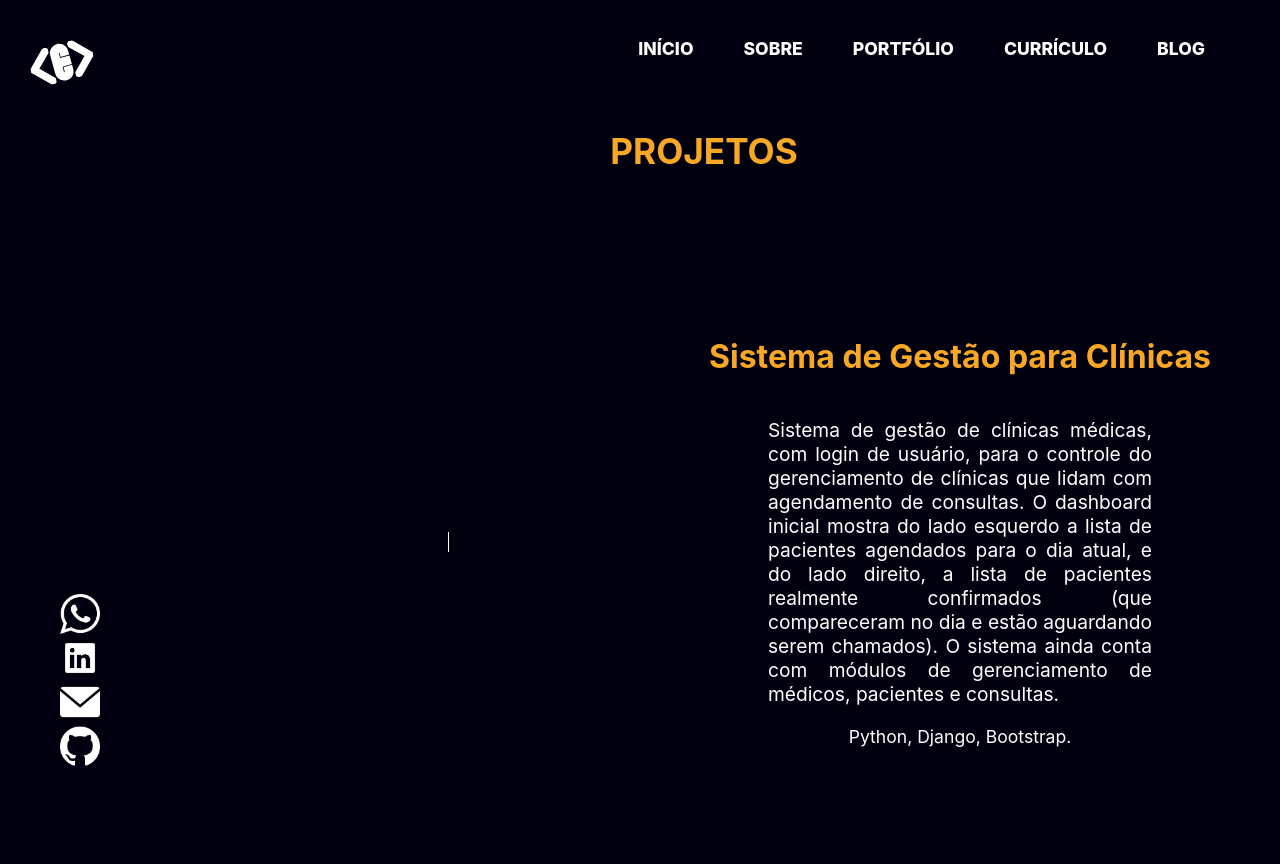
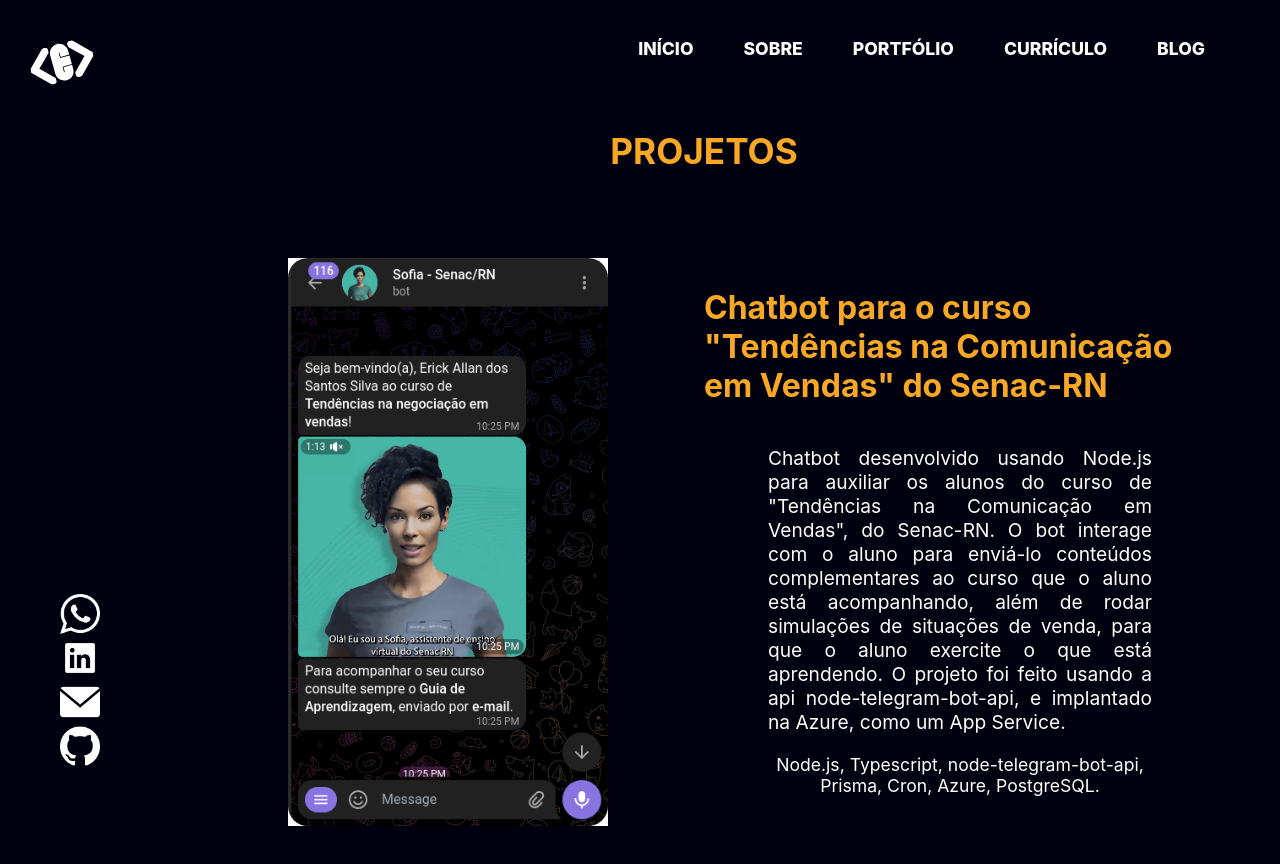
Before and after one commit to erickallanss/portfolio2022, a React (Create React App) app: page /portfolio in a window 1280 px wide. Shown: the top 864 px of the page. Built offline with nearby package versions, Linux system fonts and the light colour scheme.

Commit message:
feat: add sofia chatbot as a project

```diff
--- a/src/pages/Portfolio.styled.ts
+++ b/src/pages/Portfolio.styled.ts
@@ -110,7 +110,32 @@
         }
 `;
 
+export const BodyVerticalImage = styled.div`
+
+    max-width: 320px;
+    display: flex;
+    margin: 0 auto;
+    background-color: #FFF;
+        @media (min-width: 1024px) {
+            transition: 0.3s;
+            border: 2px solid transparent;
+            border-radius: 20px;
+                :hover {
+                    border: 2px solid #fff;
+                    box-shadow: 0 0 20px #fff;
+                }
+        }
+`;
+
 export const Image = styled.img`
+    width: 100%;
+    height: 100%;
+    @media (min-width: 1024px) {
+        border-radius: 20px;
+    }
+`;
+
+export const VerticalImage = styled.img`
     width: 100%;
     height: 100%;
     @media (min-width: 1024px) {
--- a/src/pages/Portfolio.tsx
+++ b/src/pages/Portfolio.tsx
@@ -5,6 +5,7 @@
 import Project4Photo from '../assets/images/project4.jpg'
 import Project5Photo from '../assets/images/project5.jpg'
 import Project6Photo from '../assets/images/project6.jpg'
+import Project7Photo from '../assets/images/project7.png'
 
 
 export const Portfolio = () => {
@@ -13,6 +14,35 @@
             <C.Title>
                 Projetos
             </C.Title>
+
+            <C.ProjectDiv>
+                <C.HeaderProjectMobo>
+                    <C.LinkA target='_blank' href=''>
+                        Chatbot para o curso "Tendências na Comunicação em Vendas" do Senac-RN
+                    </C.LinkA>
+                </C.HeaderProjectMobo>
+                <C.BodyProject>
+
+                    <C.BodyVerticalImage>
+                        <C.LinkA target='_blank' href=''>
+                            <C.VerticalImage src={Project7Photo} alt='' />
+                        </C.LinkA>
+                    </C.BodyVerticalImage>
+                    <C.BodyText>
+                        <C.HeaderProject>
+                            <C.LinkA target='_blank' href=''>
+                            Chatbot para o curso "Tendências na Comunicação em Vendas" do Senac-RN
+                            </C.LinkA>
+                        </C.HeaderProject>
+                        <C.Description>
+                            Chatbot desenvolvido usando Node.js para auxiliar os alunos do curso de "Tendências na Comunicação em Vendas", do Senac-RN. O bot interage com o aluno para enviá-lo conteúdos complementares ao curso que o aluno está acompanhando, além de rodar simulações de situações de venda, para que o aluno exercite o que está aprendendo. O projeto foi feito usando a api node-telegram-bot-api, e implantado na Azure, como um App Service.
+                        </C.Description>
+                        <C.TechDescription>
+                            Node.js, Typescript, node-telegram-bot-api, Prisma, Cron, Azure, PostgreSQL.
+                        </C.TechDescription>
+                    </C.BodyText>
+                </C.BodyProject>
+            </C.ProjectDiv>
 
             <C.ProjectDiv>
                 <C.HeaderProjectMobo>
```
Also changed, not shown: src/assets/images/project7.png (added).
